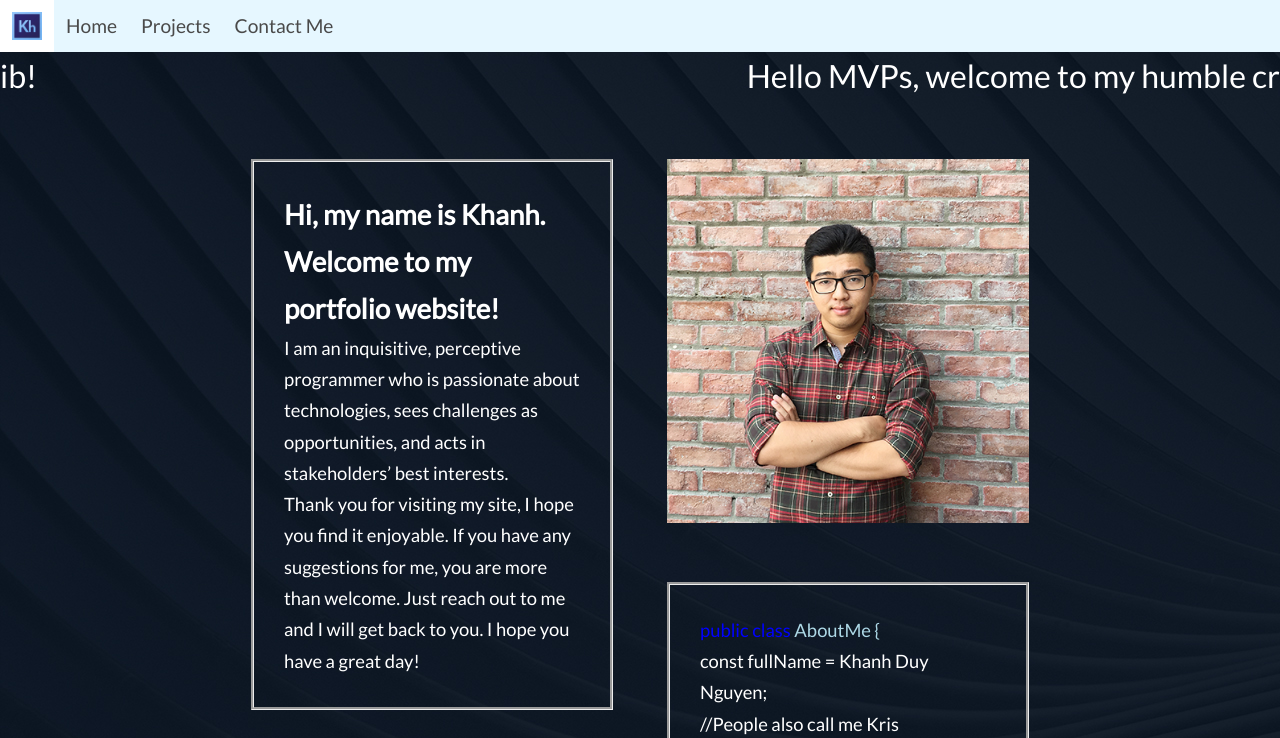
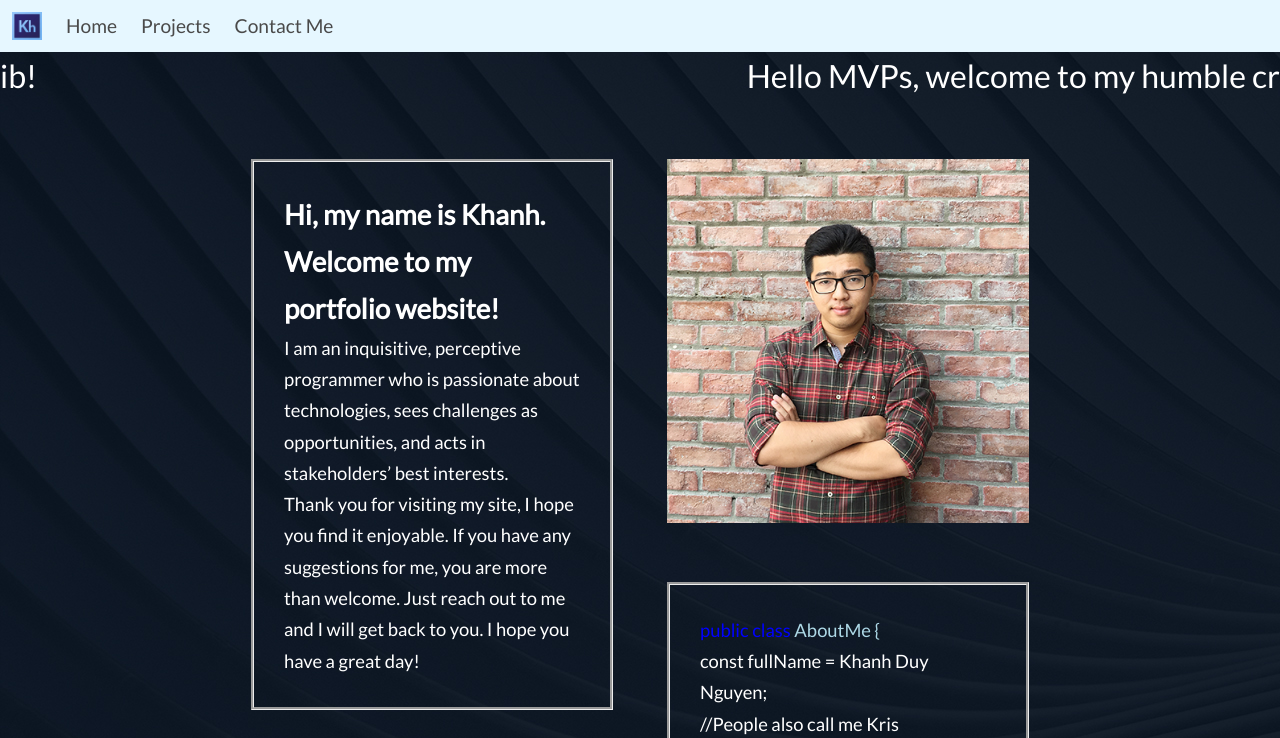
Before and after one commit to knguyen158/Personal-Site, a plain HTML site: page index.html in a window 1280 px wide. Shown: the top 738 px of the page. Drawn offline with nearby package versions, Linux system fonts and the light colour scheme.

Commit message:
Update style.css

```diff
--- a/style.css
+++ b/style.css
@@ -61,7 +61,7 @@ html {
 	margin: 50px 0px 0px 0px;
 }
 
-.navbar-burger, .navbar-menu, .navbar-item {
+.navbar-burger, .navbar-menu, .navbar-item, .navbar-brand {
 	background-color: #e6f7ff;
 }
 
```
